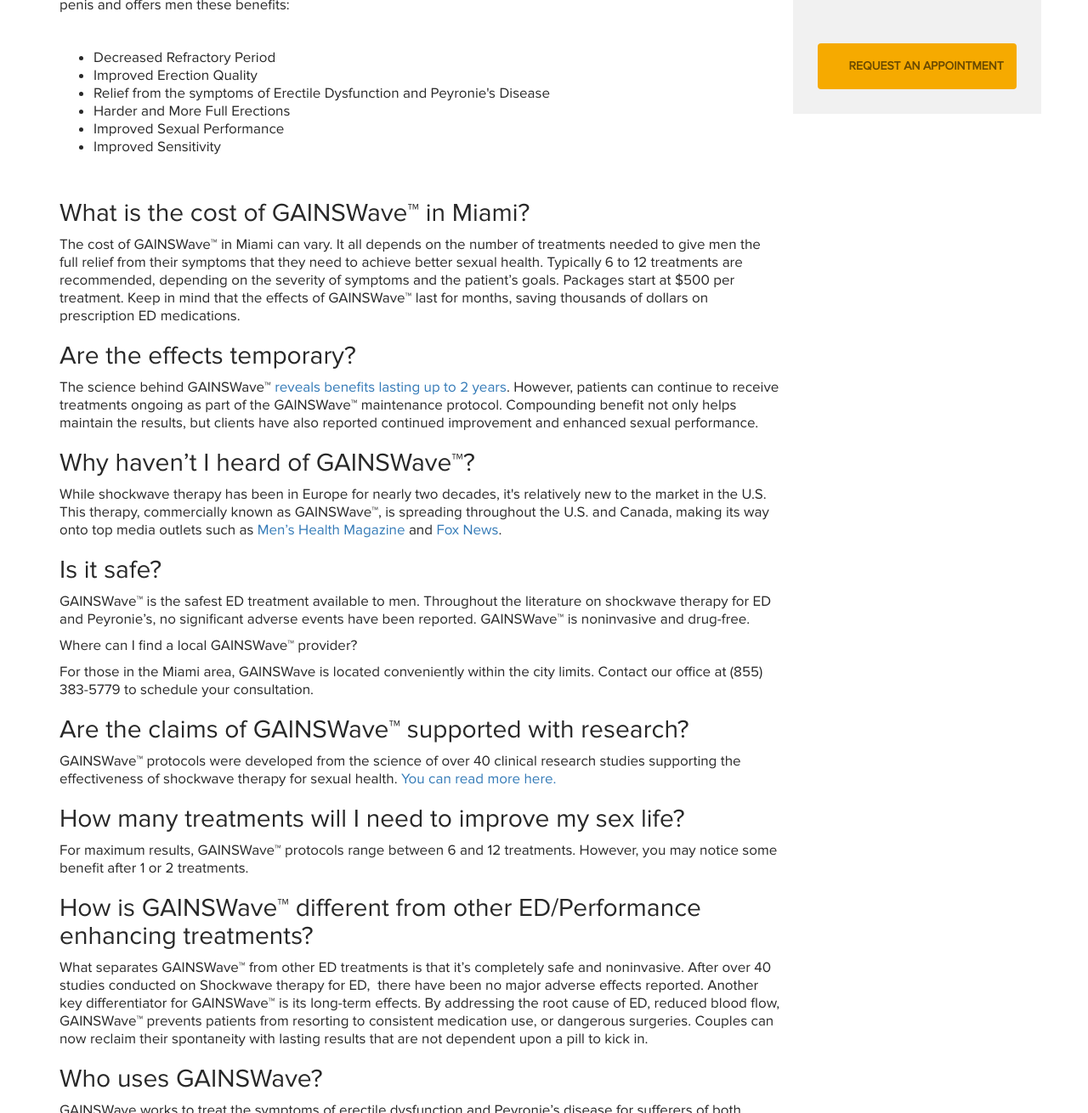
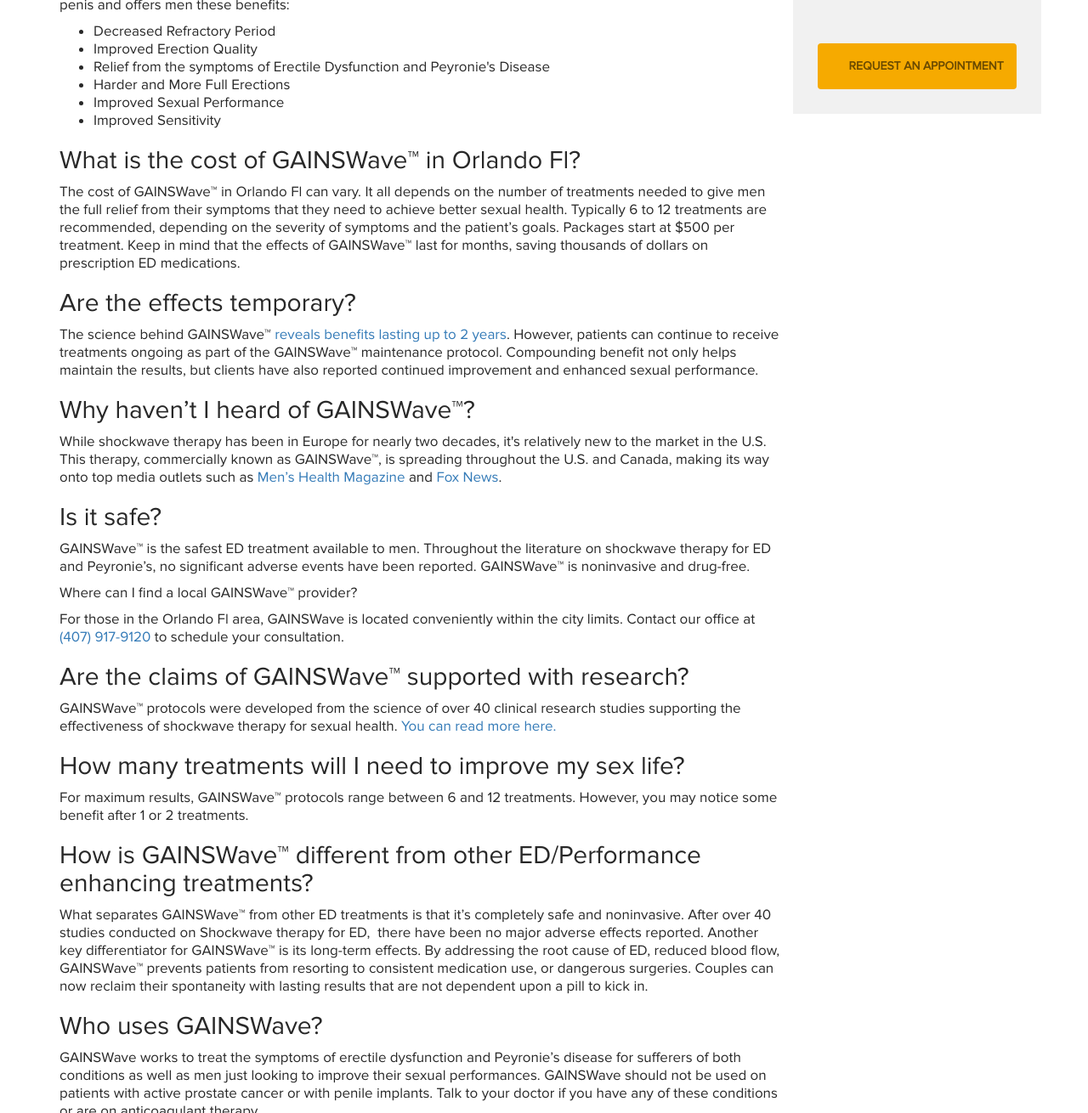
Before and after one commit to aaghealth/gainswavecolumbus.com, a Jekyll site: the page built from faqs.html, in a window 1280 px wide and 1400 px high, scrolled down 668 px, cut to the strip 90-1400 px from the top of the window. Shown: the whole strip at 85% size. Built offline with Jekyll 4.4.1, drawn with Linux system fonts in a browser that asks for light colours; nearby versions of some CDN libraries.

Commit message:
Update faqs.html

```diff
--- a/faqs.html
+++ b/faqs.html
@@ -9,7 +9,6 @@
 <p>GAINSWave&trade; protocols utilize a technology known as shockwave therapy that helps promote healing and growth. This treatment sends acoustic waves into the genitals, and through mild shear stress, trigger a series of biological reactions that result in the release of angiogenic factors. In other words, these angiogenic factors promote the repair of existing blood vessels and the creation of new blood vessels, which leads to improved blood flow. Better blood flow translates to better erection quality and sexual performance.</p>
 <h2>What are the benefits of GAINSWave&trade; therapy?</h2>
 <p>By expanding existing blood vessels and generating new ones, GAINSWave&trade; helps to improve blood flow to the penis and offers men these benefits:</p>
-<p>&nbsp;</p>
 <ul>
 <li>Decreased Refractory Period</li>
 <li>Improved Erection Quality</li>
@@ -18,9 +17,8 @@
 <li>Improved Sexual Performance</li>
 <li>Improved Sensitivity</li>
 </ul>
-<p>&nbsp;</p>
-<h2>What is the cost of GAINSWave&trade; in Miami?</h2>
-<p>The cost of GAINSWave&trade; in Miami can vary. It all depends on the number of treatments needed to give men the full relief from their symptoms that they need to achieve better sexual health. Typically 6 to 12 treatments are recommended, depending on the severity of symptoms and the patient&rsquo;s goals. Packages start at $500 per treatment. Keep in mind that the effects of GAINSWave&trade; last for months, saving thousands of dollars on prescription ED medications.</p>
+<h2>What is the cost of GAINSWave&trade; in {{site.keyword_location}}?</h2>
+<p>The cost of GAINSWave&trade; in {{site.keyword_location}} can vary. It all depends on the number of treatments needed to give men the full relief from their symptoms that they need to achieve better sexual health. Typically 6 to 12 treatments are recommended, depending on the severity of symptoms and the patient&rsquo;s goals. Packages start at $500 per treatment. Keep in mind that the effects of GAINSWave&trade; last for months, saving thousands of dollars on prescription ED medications.</p>
 <h2>Are the effects temporary?</h2>
 <p>The science behind GAINSWave&trade; <a href="https://www.ncbi.nlm.nih.gov/pmc/articles/PMC3607492/" target="_blank">reveals benefits lasting up to 2 years</a>. However, patients can continue to receive treatments ongoing as part of the GAINSWave&trade; maintenance protocol. Compounding benefit not only helps maintain the results, but clients have also reported continued improvement and enhanced sexual performance.</p>
 <h2>Why haven&rsquo;t I heard of GAINSWave&trade;?</h2>
@@ -28,7 +26,7 @@
 <h2>Is it safe?</h2>
 <p>GAINSWave&trade; is the safest ED treatment available to men. Throughout the literature on shockwave therapy for ED and Peyronie&rsquo;s, no significant adverse events have been reported. GAINSWave&trade; is noninvasive and drug-free.</p>
 <p>Where can I find a local GAINSWave&trade; provider?</p>
-<p>For those in the Miami area, GAINSWave is located conveniently within the city limits. Contact our office at (855) 383-5779 to schedule your consultation.</p>
+<p>For those in the {{site.keyword_location}} area, GAINSWave is located conveniently within the city limits. Contact our office at <a href="tel:+1{{site.phone_link}}" title="Call GAINSWave {{site.keyword_location}}">{{site.phone}}</a> to schedule your consultation.</p>
 <h2>Are the claims of GAINSWave&trade; supported with research?</h2>
 <p>GAINSWave&trade; protocols were developed from the science of over 40 clinical research studies supporting the effectiveness of shockwave therapy for sexual health. <a href="{{site.url}}/clinical-research">You can read more here.</a></p>
 <h2>How many treatments will I need to improve my sex life?</h2>
```
